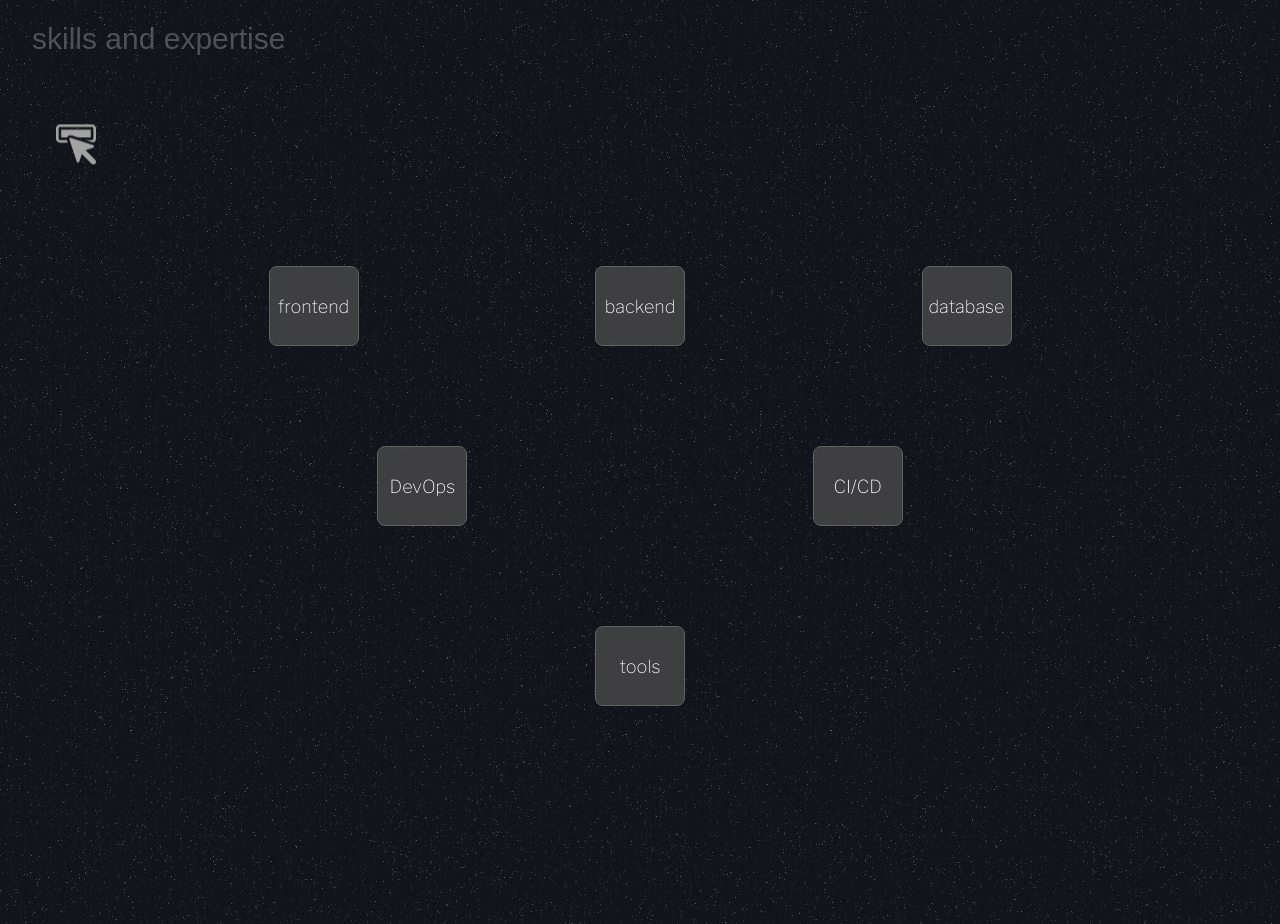
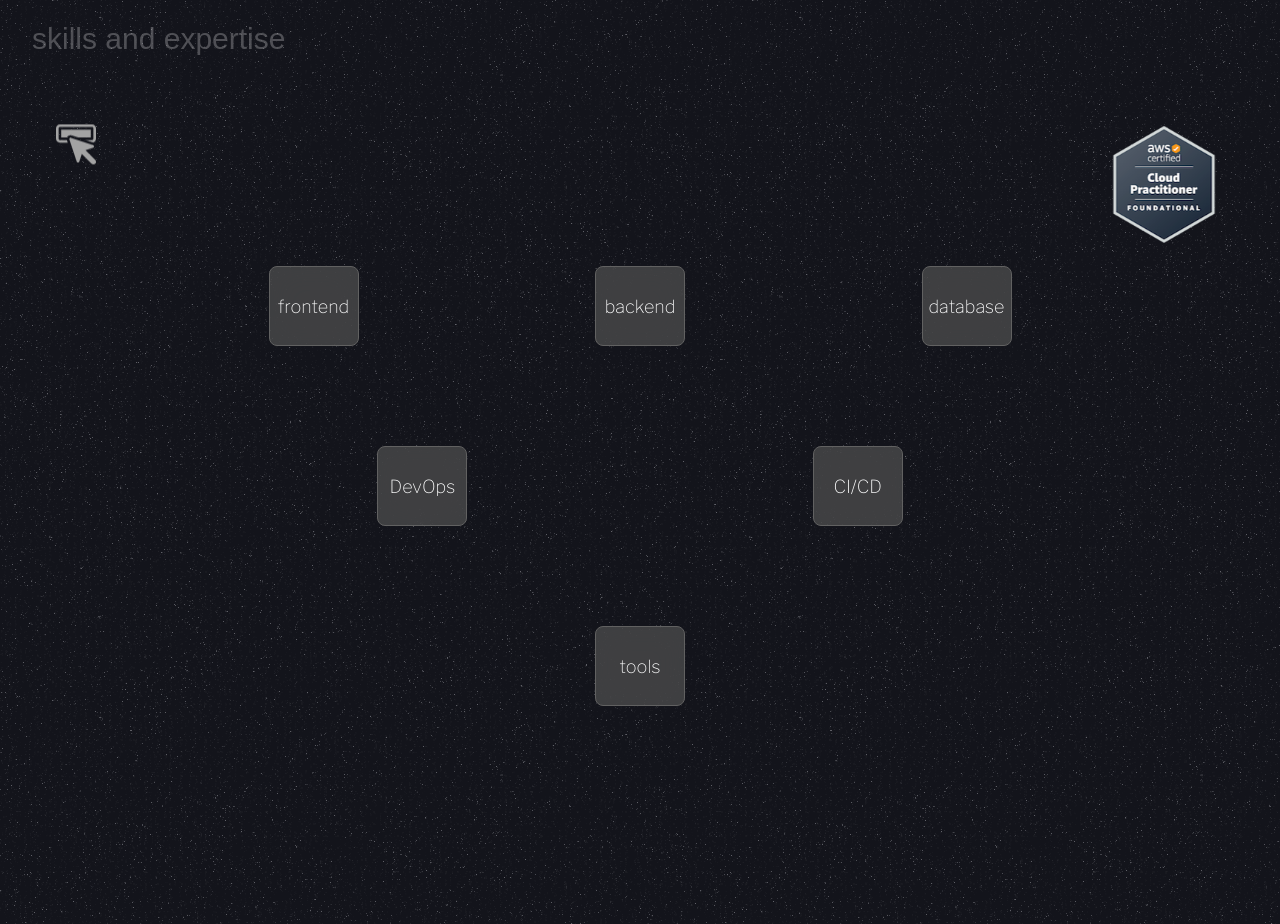
Before and after one commit to Alex-dev7/ar_portfolio, a React (Vite) app: page / in a window 1280 px wide. Shown: the part 1960-2884 px from the top of the page. Built offline with nearby package versions, Linux system fonts and the light colour scheme; a web font is replaced by a local one.

Commit message:
added the cert badge

```diff
--- a/src/components/Bio/Bio.jsx
+++ b/src/components/Bio/Bio.jsx
@@ -73,6 +73,7 @@ function Bio(props){
             <div className="svg-container">
 
                 <img className='hover-over' src='hover-over.svg' alt='hover-over' width={40} />
+                <img className='badge' src='aws-badge.png' width={120} alt="aws badge image" />
                 <div className='row-a'>
                     <CircleMenu skillsArray={skills[0].skills} list={skills[0].list} title={skills[0].category} />
                     <CircleMenu skillsArray={skills[1].skills} list={skills[1].list} title={skills[1].category} />
--- a/src/components/Bio/bio.scss
+++ b/src/components/Bio/bio.scss
@@ -12,7 +12,6 @@
     display: -webkit-box;
     -webkit-box-orient: vertical;
  }
-
 
 .about-container {
     width: 100vw;
@@ -272,7 +271,14 @@
                 top: 5%;
                 left: 2%;
                 animation: bounce 1s ease-in-out infinite alternate;
-
+            }
+            .badge {
+                position: absolute;
+                height: auto;
+                object-fit: contain;
+                top: 5%;
+                right: 2%;
+                animation: bounce 1s ease-in-out infinite alternate;
             }
 
             @keyframes bounce {
```
Also changed, not shown: public/aws-badge.png (added).
